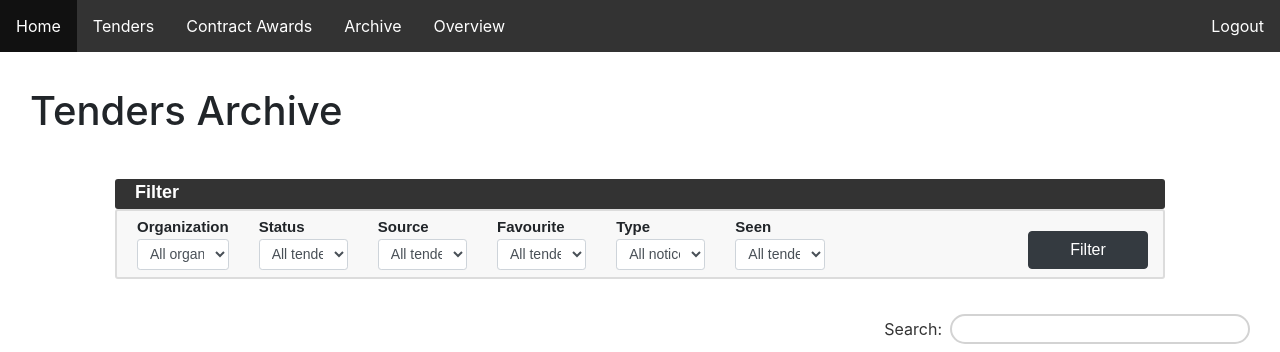
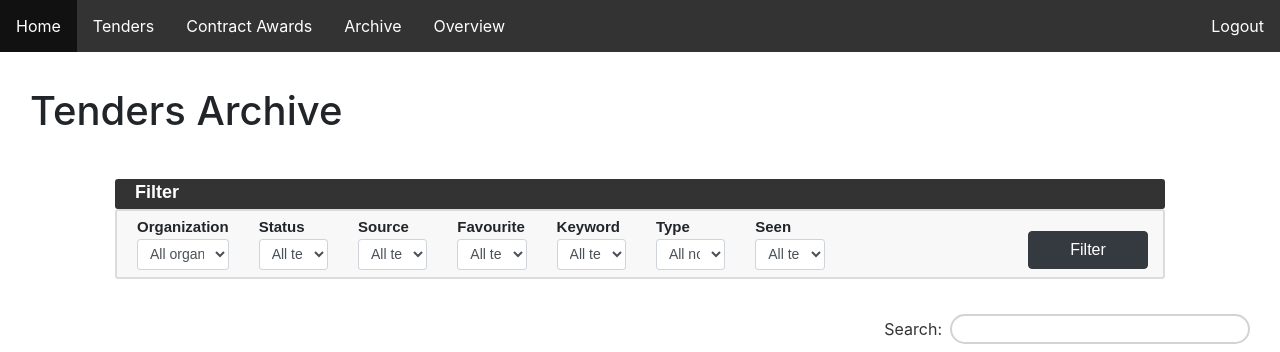
Before and after one commit to eaudeweb/scratch, a Django app: page /archive/ in a window 1280 px wide. Shown: the top 352 px of the page. Run offline with Django 3.2, Linux system fonts and the light colour scheme; the visitor is signed in with stand-in values (Sample User, id 1); data that the repository does not hold is empty; parts of the project's set-up code (start-up, migrations or seed data) failed here and were passed over; some libraries are stand-ins or nearby versions.

Commit message:
Keywords in notifications #94
- Added tests
- Added keyword filtering
- Change after code review

```diff
--- a/app/admin.py
+++ b/app/admin.py
@@ -5,7 +5,7 @@ from .models import (Tender, TenderDocument, Winner, WorkerLog, Notification,
 
 class TenderAdmin(admin.ModelAdmin):
     list_display = ['id', 'title', 'notice_type', 'organization', 'published',
-                    'deadline', 'url', 'source', 'unspsc_codes', 'favourite']
+                    'deadline', 'url', 'source', 'unspsc_codes', 'favourite', 'has_keywords']
     search_fields = ['title', 'notice_type', 'published', 'deadline', 'source',
                      'organization', 'unspsc_codes']
     list_filter = ('organization', 'notice_type', 'deadline', 'source',
--- a/app/forms.py
+++ b/app/forms.py
@@ -17,6 +17,12 @@ STATUS = [
 ]
 
 FAVOURITES = [
+    ("", "All tenders"),
+    ("True", "Yes"),
+    ("False", "No")
+]
+
+KEYWORDS = [
     ("", "All tenders"),
     ("True", "Yes"),
     ("False", "No")
@@ -44,6 +50,7 @@ class TendersFilter(forms.Form):
     source = forms.ChoiceField(choices=SOURCES, required=False)
     status = forms.ChoiceField(choices=STATUS, required=False)
     favourite = forms.ChoiceField(choices=FAVOURITES, required=False)
+    keyword = forms.ChoiceField(choices=KEYWORDS, required=False)
     type = forms.ChoiceField(required=False)
     seen = forms.ChoiceField(choices=SEEN, required=False)
 
--- a/app/management/commands/notify_favorites.py
+++ b/app/management/commands/notify_favorites.py
@@ -7,5 +7,5 @@ class Command(BaseNotifyCommand):
         return 'Favorite'
 
     def get_tenders(self):
-        tenders = Tender.objects.filter(favourite=True, source='UNGM')
+        tenders = Tender.objects.filter(favourite=True)
         return tenders
--- a/app/management/commands/notify_keywords.py
+++ b/app/management/commands/notify_keywords.py
@@ -7,5 +7,5 @@ class Command(BaseNotifyCommand):
         return 'Keyword'
 
     def get_tenders(self):
-        tenders = Tender.objects.filter(has_keywords=True, source='UNGM')
+        tenders = Tender.objects.filter(has_keywords=True)
         return tenders
--- a/app/templates/tenders_filters.html
+++ b/app/templates/tenders_filters.html
@@ -33,6 +33,10 @@
         {{ form.favourite.label }}
         {% render_field form.favourite class+="form-control form-control-sm" %}
       </div>
+        <div class ="form-group col-sm">
+        {{ form.keyword.label }}
+        {% render_field form.keyword class+="form-control form-control-sm" %}
+      </div>
       <div class ="form-group col-sm">
         {{ form.type.label }}
         {% render_field form.type class+="form-control form-control-sm" %}
--- a/app/views.py
+++ b/app/views.py
@@ -46,6 +46,9 @@ class HomepageView(TemplateView):
         context["ted_tenders"] = Tender.objects.filter(source="TED").count()
         context["favorite_tenders"] = Tender.objects.filter(
             favourite=True
+        ).count()
+        context["keyword_tenders"] = Tender.objects.filter(
+            has_keywords=True
         ).count()
         context["winners"] = Winner.objects.all().count()
         context["expired_tenders"] = Tender.objects.filter(
@@ -108,6 +111,10 @@ class TendersListView(LoginRequiredMixin, ListView):
             if favourite:
                 tenders = tenders.filter(favourite=favourite)
 
+            keyword = self.request.GET.get("keyword")
+            if keyword:
+                tenders = tenders.filter(has_keywords=keyword)
+
             notice_type = self.request.GET.get("type")
             if notice_type:
                 tenders = tenders.filter(notice_type=notice_type)
@@ -138,15 +145,17 @@ class TendersListView(LoginRequiredMixin, ListView):
             source = self.request.GET.get("source")
             status = self.request.GET.get("status")
             favourite = self.request.GET.get("favourite")
+            keyword = self.request.GET.get("keyword")
             notice_type = self.request.GET.get("type")
             seen = self.request.GET.get("seen")
-            reset = any([source, organization, status, favourite, notice_type, seen])
+            reset = any([source, organization, status, favourite, keyword, notice_type, seen])
             form = TendersFilter(
                 initial={
                     "organization": organization,
                     "source": source,
                     "status": status,
                     "favourite": favourite,
+                    "keyword": keyword,
                     "notice_type": notice_type,
                     "seen": seen
                 }
@@ -341,6 +350,10 @@ class SearchView(TendersListView):
             if favourite:
                 tenders = tenders.filter(favourite=favourite)
 
+            keyword = self.request.GET.get("keyword")
+            if keyword:
+                tenders = tenders.filter(keyword=keyword)
+
             status = self.request.GET.get("status")
             if status:
                 award_refs = [award.tender.reference for award in awards]
```
Also changed, not shown: app/templates/homepage.html (+9 -0 lines), app/tests/test_add_tenders.py (+7 -1 lines), app/tests/test_tender_detail_view.py (+10 -0 lines), app/tests/test_tenders_list_view.py (+12 -0 lines).
